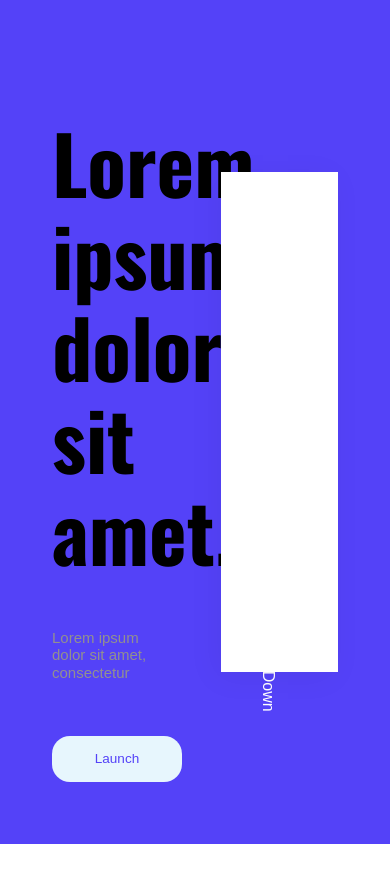
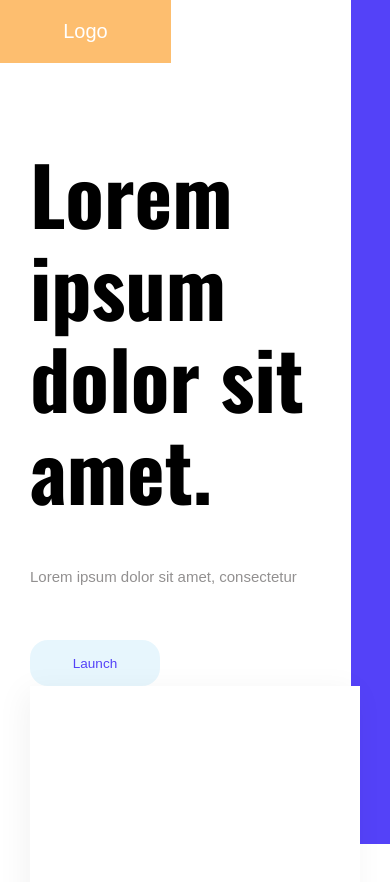
Before and after one commit to juliacodes/Decore, a React (Create React App) app: page / in a window 390 px wide. Shown: the top 882 px of the page. Before the commit the page ends 844 px from the top, so only its background shows below. Built offline with nearby package versions, Linux system fonts and the light colour scheme; a web font is replaced by a local one.

Commit message:
Media Queries Added

```diff
--- a/src/Components/FlexSplit/FlexSplit.js
+++ b/src/Components/FlexSplit/FlexSplit.js
@@ -1,11 +1,20 @@
 import styled from 'styled-components';
+import { QUERIES } from '../../Styling';
 
 export const FlexLeft = styled.div`
-    width: 30%;
+    width: 100%;
+
+    @media (${QUERIES.medium}) {
+        width: 30%;
+    }
 `;
 
 export const FlexRight = styled.div`
-    width: 30%;
+    width: 100%;
+
+    @media (${QUERIES.medium}) {
+        width: 30%;
+    }
 
     div {
         width: 100%;
--- a/src/Components/Layout/Layout.js
+++ b/src/Components/Layout/Layout.js
@@ -1,4 +1,5 @@
 import styled from 'styled-components';
+import { QUERIES } from '../../Styling';
 
 export const Layout = styled.div`
     width: 100%;
@@ -14,11 +15,17 @@ export const LayoutInner = styled.div`
 
 export const FullWidthContainer = styled.div``;
 export const Container = styled.div`
-    width: 100%;
+    width: 100% - 30px;
     height: 100%;
     display: flex;
-    padding: 0 margin;
+    padding: 30px;
     z-index: 2;
     align-items: center;
     justify-content: space-evenly;
+    flex-wrap: wrap;
+
+    @media (${QUERIES.medium}) {
+        flex-wrap: nowrap;
+        padding: 0;
+    }
 `;
--- a/src/Components/Navbar/Navbar.js
+++ b/src/Components/Navbar/Navbar.js
@@ -1,6 +1,6 @@
 import React from 'react';
 import styled from 'styled-components';
-import { COLORS } from '../../Styling';
+import { COLORS, QUERIES } from '../../Styling';
 
 const NavContainer = styled.div`
     width: 171px;
@@ -9,13 +9,17 @@ const NavContainer = styled.div`
     display: flex;
     justify-content: center;
     align-items: center;
-    position: absolute;
+    position: relative;
     top: 0;
     left: 0;
 
     p {
         color: white;
         font-size: 20px;
+    }
+
+    @media (${QUERIES.medium}) {
+        position: absolute;
     }
 `;
 
--- a/src/Components/RightBar/RightBar.js
+++ b/src/Components/RightBar/RightBar.js
@@ -1,14 +1,18 @@
 import React from 'react';
 import styled from 'styled-components';
-import { COLORS } from '../../Styling';
+import { COLORS, QUERIES } from '../../Styling';
 
 const Block = styled.div`
-    width: 400px;
+    width: 10%;
     height: 100vh;
     background-color: ${COLORS.deepBlue};
-    position: absolute;
+    position: fixed;
     right: 0;
     top: 0;
+
+    @media (${QUERIES.medium}) {
+        width: 400px;
+    }
 `;
 
 const ScrollCont = styled.div`
--- a/src/Styling/Styling.js
+++ b/src/Styling/Styling.js
@@ -27,3 +27,8 @@ export const Button = styled.button`
     border: none;
     margin-top: 40px;
 `;
+
+export const QUERIES = {
+    medium: `min-width: 1092px`,
+    small: `min-width: 552px`
+};
--- a/src/Styling/index.js
+++ b/src/Styling/index.js
@@ -1 +1 @@
-export { COLORS, Heading, Paragraph, Button } from './Styling';
+export { COLORS, Heading, Paragraph, Button, QUERIES } from './Styling';
```
